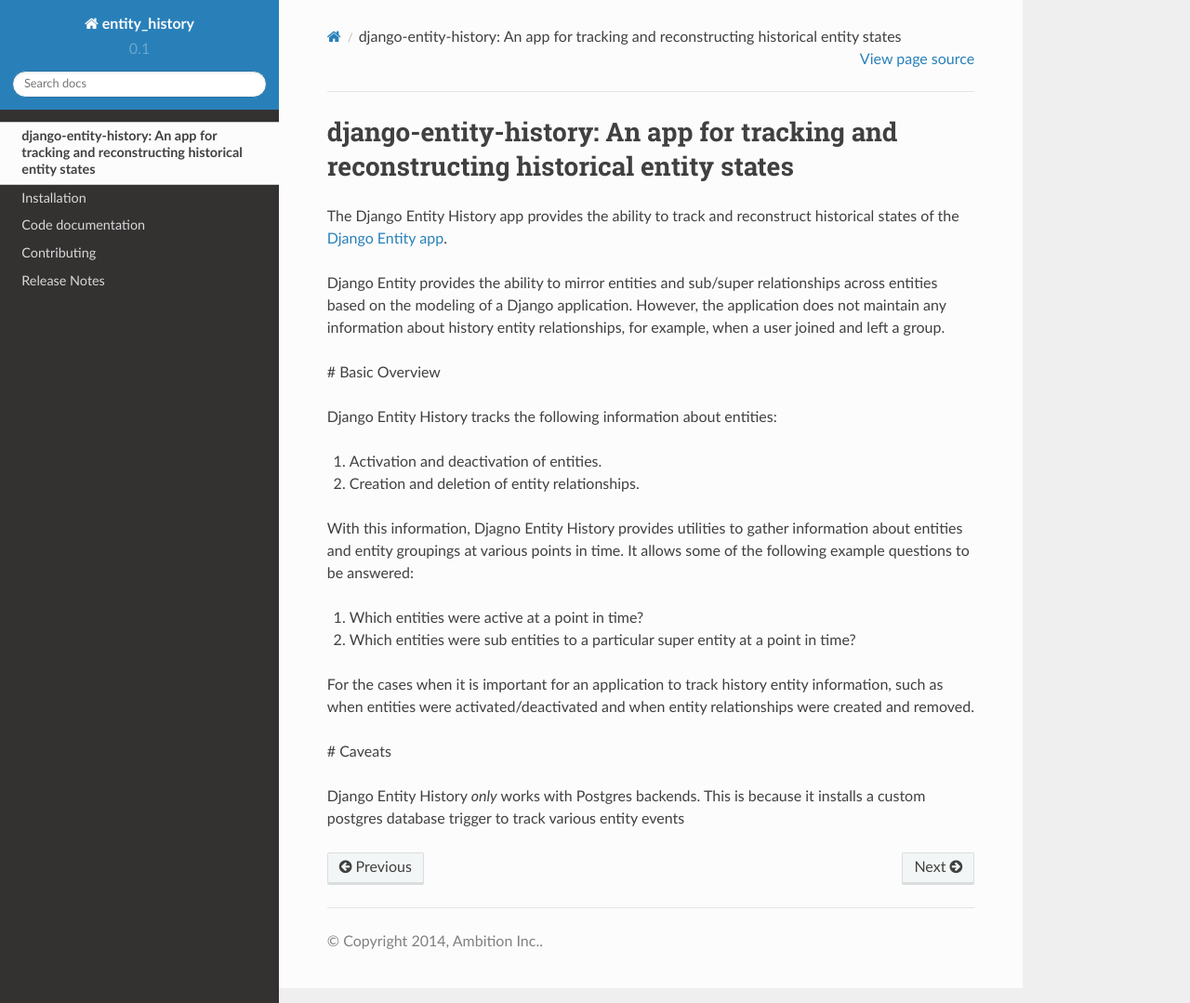
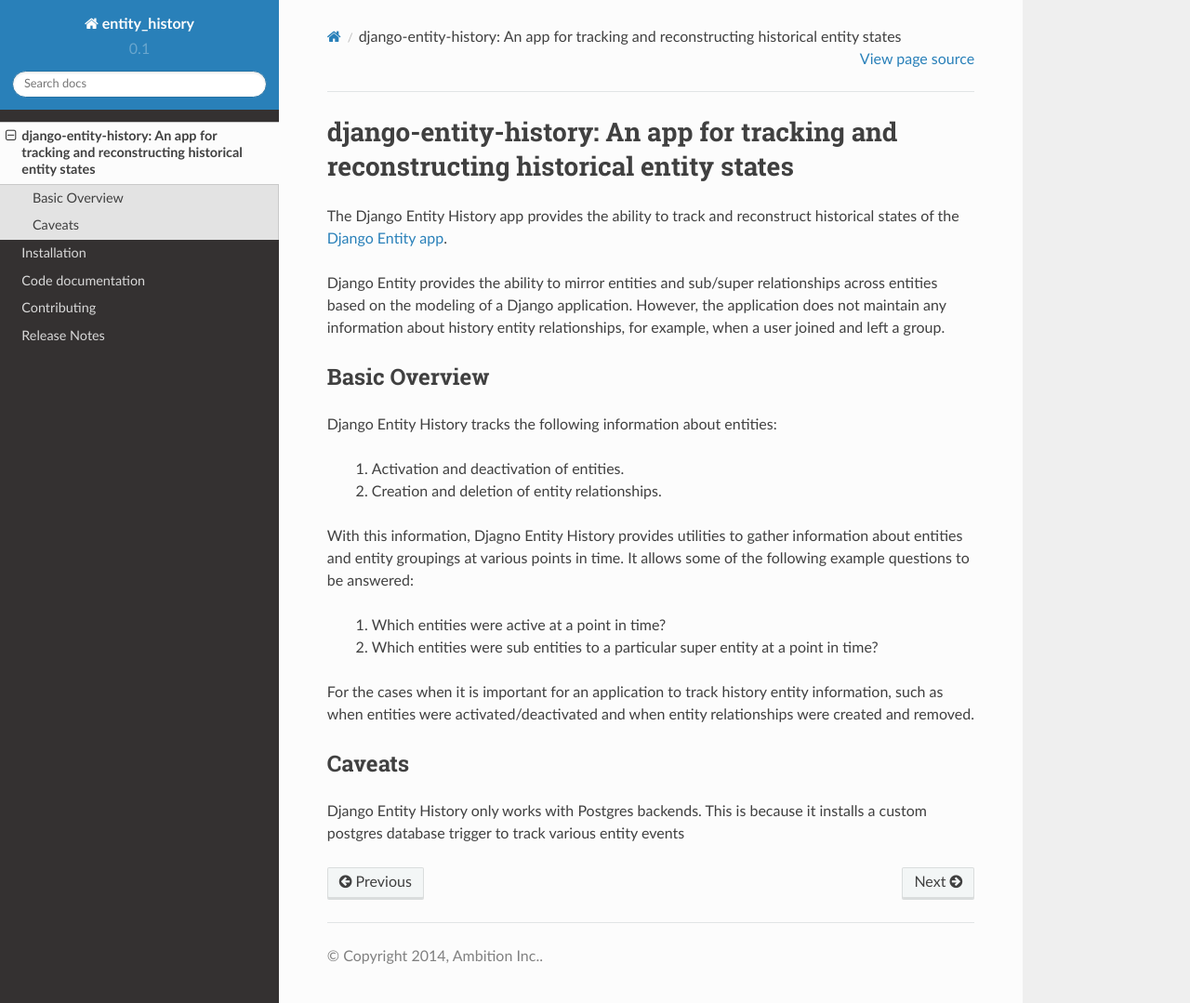
Before and after one commit to ambitioninc/django-entity-history, a Sphinx documentation site: the page built from docs/index.rst, in a window 1280 px wide and 1079 px high. Shown: the whole window at 93% size. Built offline with Sphinx 7.4.7 and the Read the Docs theme 2.0.0, drawn with Linux system fonts in a browser that asks for light colours.

Commit message:
updated docs

```diff
--- a/docs/index.rst
+++ b/docs/index.rst
@@ -7,21 +7,23 @@
 
 Django Entity provides the ability to mirror entities and sub/super relationships across entities based on the modeling of a Django application. However, the application does not maintain any information about history entity relationships, for example, when a user joined and left a group.
 
-# Basic Overview
+Basic Overview
+--------------
 
 Django Entity History tracks the following information about entities:
 
-1. Activation and deactivation of entities.
-2. Creation and deletion of entity relationships.
+    1. Activation and deactivation of entities.
+    2. Creation and deletion of entity relationships.
 
 With this information, Djagno Entity History provides utilities to gather information about entities and entity groupings at various points in time. It allows some of the following example questions to be answered:
 
-1. Which entities were active at a point in time?
-2. Which entities were sub entities to a particular super entity at a point in time?
+    1. Which entities were active at a point in time?
+    2. Which entities were sub entities to a particular super entity at a point in time?
 
 For the cases when it is important for an application to track history entity information, such as when entities were activated/deactivated and when entity relationships were created and removed.
 
 
-# Caveats
+Caveats
+-------
 
-Django Entity History *only* works with Postgres backends. This is because it installs a custom postgres database trigger to track various entity events
+Django Entity History only works with Postgres backends. This is because it installs a custom postgres database trigger to track various entity events
--- a/docs/installation.rst
+++ b/docs/installation.rst
@@ -8,3 +8,7 @@
 To install the latest code directly from source, type::
 
     pip install git+git://github.com/ambitioninc/django-entity-history.git
+
+Add `entity_history` to your installed Django apps in your project settings. Note that `entity` will also need to be in the installed apps.
+
+Run `python manage.py migrate` and the postgres database triggers that track entity events will be installed.
--- a/docs/ref/entity_history.rst
+++ b/docs/ref/entity_history.rst
@@ -7,7 +7,8 @@
 ------------------
 
 .. automodule:: entity_history
-.. autoclass:: entity_history.entity_history
+.. autoclass:: entity_history.models.EntityActivationEvent
     :members:
 
-    .. automethod:: __init__
+.. autoclass:: entity_history.models.EntityRelationshipActivationEvent
+    :members:
```
